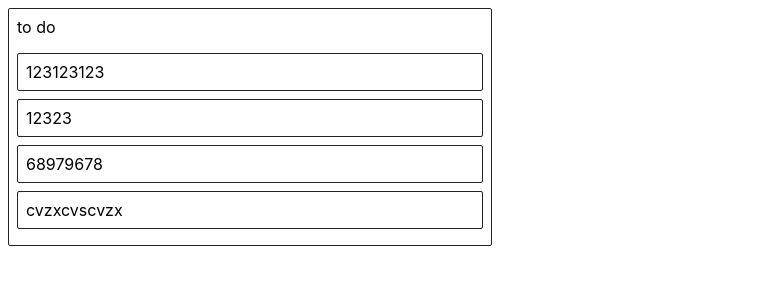
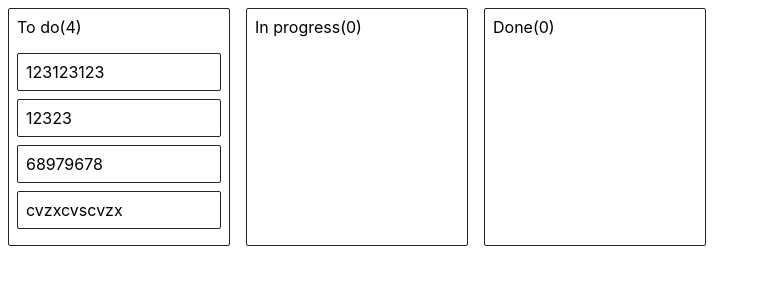
Before and after one commit to Smistav/todo_dnd, a React (Create React App) app: page / in a window 1280 px wide. Shown: the top 300 px of the page, without its empty margins (0-761 px from the left). Built offline with nearby package versions, Linux system fonts and the light colour scheme.

Commit message:
add 2 columns

```diff
--- a/src/components/app/app.module.scss
+++ b/src/components/app/app.module.scss
@@ -1,3 +1,3 @@
 .container {
-  width: 500px;
+  display: flex;
 }
--- a/src/components/app/index.jsx
+++ b/src/components/app/index.jsx
@@ -15,20 +15,45 @@
     if (destination.droppableId === source.droppableId && destination.index === source.index) {
       return
     }
-    const column = data.columns[source.droppableId]
-    const newTaskIds = Array.from(column.taskIds)
-    newTaskIds.splice(source.index, 1)
-    newTaskIds.splice(destination.index, 0, draggableId)
+    const start = data.columns[source.droppableId]
+    const finish = data.columns[destination.droppableId]
+    if (start === finish) {
+      const newTaskIds = Array.from(start.taskIds)
+      newTaskIds.splice(source.index, 1)
+      newTaskIds.splice(destination.index, 0, draggableId)
 
-    const newColumn = {
-      ...column,
-      taskIds: newTaskIds,
+      const newColumn = {
+        ...start,
+        taskIds: newTaskIds,
+      }
+      setData({
+        ...data,
+        columns: {
+          ...data.columns,
+          [newColumn.id]: newColumn,
+        },
+      })
+      return
+    }
+    const startTaskIds = Array.from(start.taskIds)
+    startTaskIds.splice(source.index, 1)
+    const newStart = {
+      ...start,
+      taskIds: startTaskIds,
+    }
+    const finishTaskIds = Array.from(finish.taskIds)
+    finishTaskIds.splice(destination.index, 0, draggableId)
+
+    const newFinish = {
+      ...finish,
+      taskIds: finishTaskIds,
     }
     setData({
       ...data,
       columns: {
         ...data.columns,
-        [newColumn.id]: newColumn,
+        [newStart.id]: newStart,
+        [newFinish.id]: newFinish,
       },
     })
   }
--- a/src/components/column/column.module.scss
+++ b/src/components/column/column.module.scss
@@ -2,6 +2,9 @@
   border: 1px solid #242323;
   border-radius: 2px;
   margin: 8px;
+  width: 220px;
+  display: flex;
+  flex-direction: column;
 }
 .title {
   padding: 8px;
--- a/src/components/column/index.jsx
+++ b/src/components/column/index.jsx
@@ -6,7 +6,7 @@
 const Column = ({ column, tasks }) => {
   return (
     <div className={s.component}>
-      <div className={s.title}>{column.title}</div>
+      <div className={s.title}>{`${column.title}(${tasks.length})`}</div>
       <Droppable droppableId={column.id}>
         {(provided, snapshot) => <TaskList provided={provided} snapshot={snapshot} tasks={tasks} />}
       </Droppable>
--- a/src/components/taskList/taskList.module.scss
+++ b/src/components/taskList/taskList.module.scss
@@ -1,6 +1,8 @@
 .component {
   padding: 8px;
   transition: background-color 0.2s ease;
+  flex-grow: 1;
+  min-height: 100px;
 }
 .active {
   background-color: #fabca4;
--- a/src/initData.jsx
+++ b/src/initData.jsx
@@ -8,10 +8,20 @@
   columns: {
     'column-1': {
       id: 'column-1',
-      title: 'to do',
+      title: 'To do',
       taskIds: ['task-1', 'task-2', 'task-3', 'task-4'],
     },
+    'column-2': {
+      id: 'column-2',
+      title: 'In progress',
+      taskIds: [],
+    },
+    'column-3': {
+      id: 'column-3',
+      title: 'Done',
+      taskIds: [],
+    },
   },
-  columnOrder: ['column-1'],
+  columnOrder: ['column-1', 'column-2', 'column-3'],
 }
 export default initData
```
